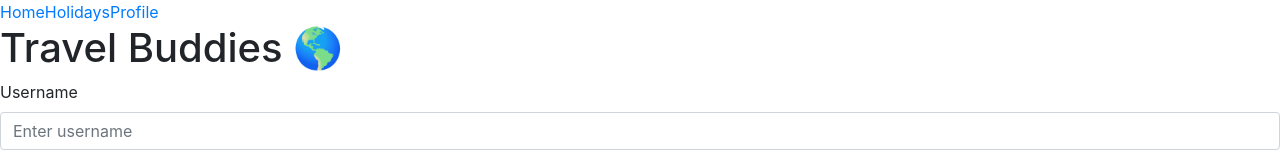
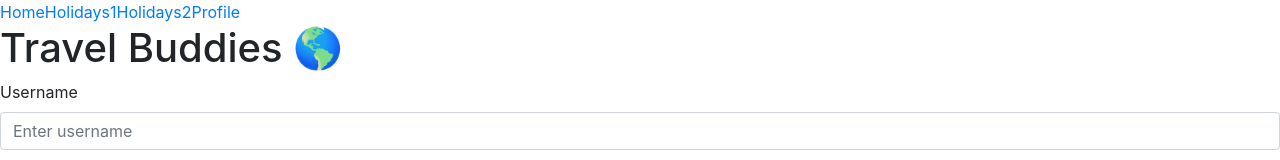
Before and after one commit to ravil-96/travel-buddies, a React app in the folder client/: page / in a window 1280 px wide. Shown: the top 160 px of the page. Built offline with nearby package versions, Linux system fonts and the light colour scheme.

Commit message:
socket filtering to room

```diff
--- a/client/src/layout/navbar/index.js
+++ b/client/src/layout/navbar/index.js
@@ -8,7 +8,10 @@ function Navbar() {
         Home
       </NavLink>
       <NavLink exact to="/holidays/123" activeClassName="current">
-        Holidays
+        Holidays1
+      </NavLink>
+      <NavLink exact to="/holidays/456" activeClassName="current">
+        Holidays2
       </NavLink>
       <NavLink to="/profile" activeClassName="current">
         Profile
```
Also changed, not shown: 1 other file (tests, documents, lock files or other folders).
